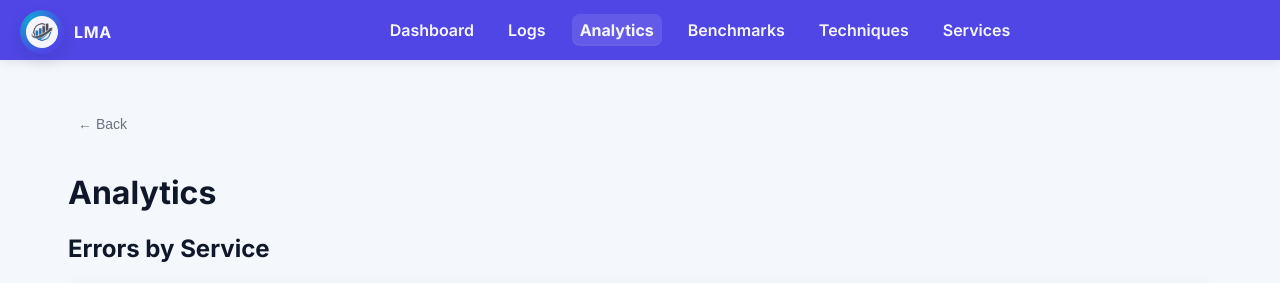
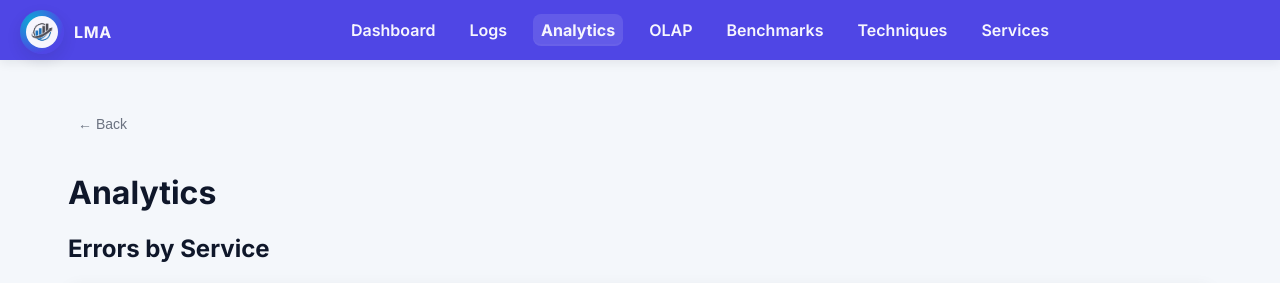
Before and after one commit to Hassan-Sajjad72/log-management-analytics-system, a Flask app: page /analytics in a window 1280 px wide. Shown: the top 283 px of the page. Run offline with Flask 3, Linux system fonts and the light colour scheme; data that the repository does not hold is empty; some libraries are stand-ins or nearby versions.

Commit message:
Add OLAP analytics navigation link

```diff
--- a/backend/templates/base.html
+++ b/backend/templates/base.html
@@ -18,6 +18,7 @@
         <a class="nav-link {% if p == '/' %}active{% endif %}" href="/">Dashboard</a>
         <a class="nav-link {% if p.startswith('/logs') %}active{% endif %}" href="/logs">Logs</a>
         <a class="nav-link {% if p.startswith('/analytics') %}active{% endif %}" href="/analytics">Analytics</a>
+        <a class="nav-link {% if p.startswith('/analytics/olap') %}active{% endif %}" href="/analytics/olap">OLAP</a>
         <a class="nav-link {% if p.startswith('/benchmarks') %}active{% endif %}" href="/benchmarks">Benchmarks</a>
         <a class="nav-link {% if p.startswith('/techniques') %}active{% endif %}" href="/techniques">Techniques</a>
         <a class="nav-link {% if p.startswith('/services') %}active{% endif %}" href="/services">Services</a>
```
